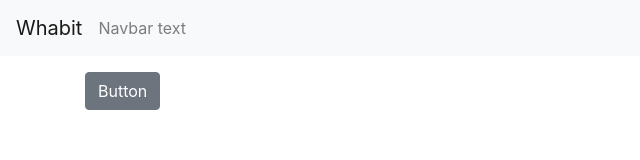
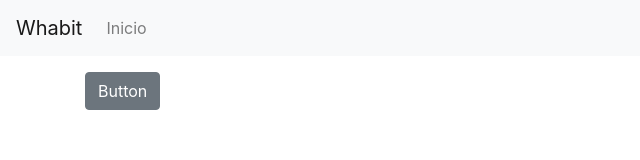
Before and after one commit to Wode-dev/whabit-client, a Vue app: page /#/ in a window 1280 px wide. Shown: the top 160 px of the page, without its empty margins (0-640 px from the left). Built offline with nearby package versions, Linux system fonts and the light colour scheme.

Commit message:
Configura navbar

```diff
--- /dev/null
+++ b/src/components/TheMainNavbar.vue
@@ -0,0 +1,20 @@
+<template>
+    <b-navbar toggleable="sm" type="light" variant="light">
+        <b-navbar-toggle target="nav-text-collapse"></b-navbar-toggle>
+
+        <b-navbar-brand>Whabit</b-navbar-brand>
+
+        <b-collapse id="nav-text-collapse" is-nav>
+            <b-navbar-nav>
+                <b-nav-item :to="{name: 'Home'}">Inicio</b-nav-item>
+            </b-navbar-nav>
+        </b-collapse>
+    </b-navbar>
+</template>
+
+<script>
+export default {};
+</script>
+
+<style>
+</style>
--- a/src/layouts/MainLayout.vue
+++ b/src/layouts/MainLayout.vue
@@ -1,20 +1,15 @@
 <template>
     <div>
-        <b-navbar toggleable="sm" type="light" variant="light">
-            <b-navbar-toggle target="nav-text-collapse"></b-navbar-toggle>
-
-            <b-navbar-brand>Whabit</b-navbar-brand>
-
-            <b-collapse id="nav-text-collapse" is-nav>
-                <b-navbar-nav>
-                    <b-nav-text>Navbar text</b-nav-text>
-                </b-navbar-nav>
-            </b-collapse>
-        </b-navbar>
+        <main-navbar></main-navbar>
         <slot></slot>
     </div>
 </template>
 
 <script>
-export default {};
+import MainNavbar from "../components/TheMainNavbar";
+export default {
+    components: {
+        MainNavbar,
+    },
+};
 </script>
```
